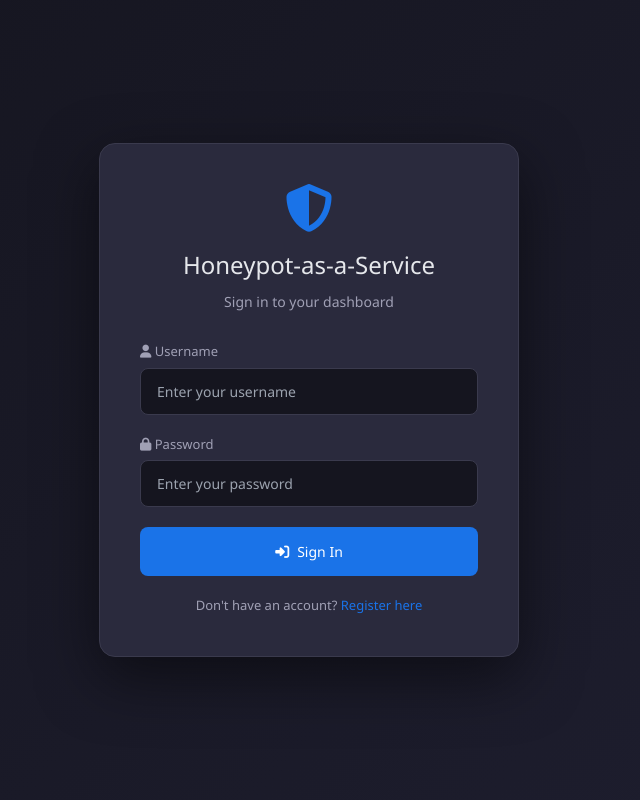
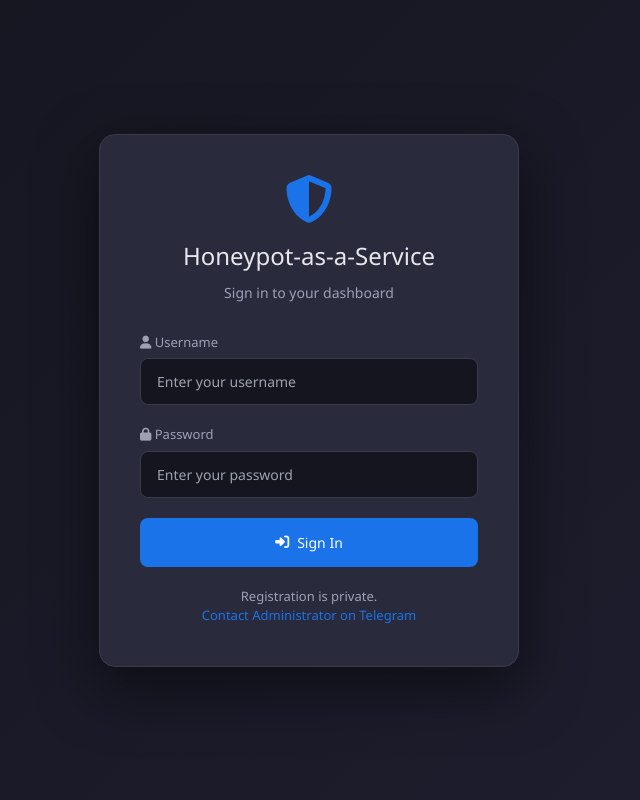
Before and after one commit to kikki0515/Honeypot, a Flask app: page /auth/login in a window 1280 px wide. Shown: the whole page, without its empty margins (331-971 px from the left). Run offline with Flask 3, Linux system fonts and the light colour scheme; some libraries are stand-ins or nearby versions.

Commit message:
Update login page with registration privacy note and contact link
Added a contact link for the administrator on Telegram and a note about registration privacy.

```diff
--- a/templates/auth/login.html
+++ b/templates/auth/login.html
@@ -37,8 +37,12 @@
         </form>
 
         <div class="auth-footer">
-            <p>Don't have an account? <a href="{{ url_for('auth.register') }}">Register here</a></p>
-        </div>
+    <p>Registration is private.</p>
+
+    <a href="https://t.me/khasimov_707" target="_blank">
+        Contact Administrator on Telegram
+    </a>
+</div>
     </div>
 </div>
 {% endblock %}
```
